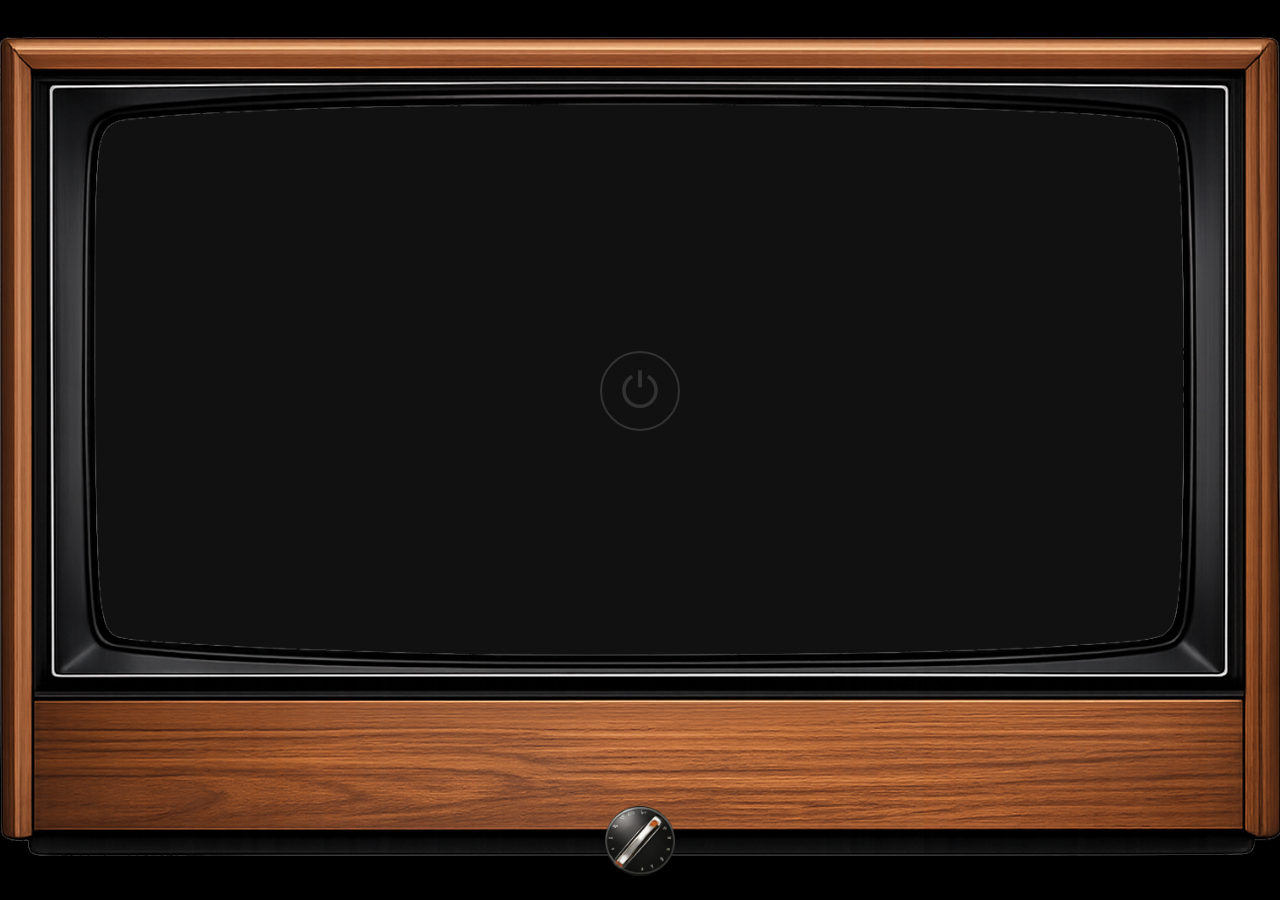
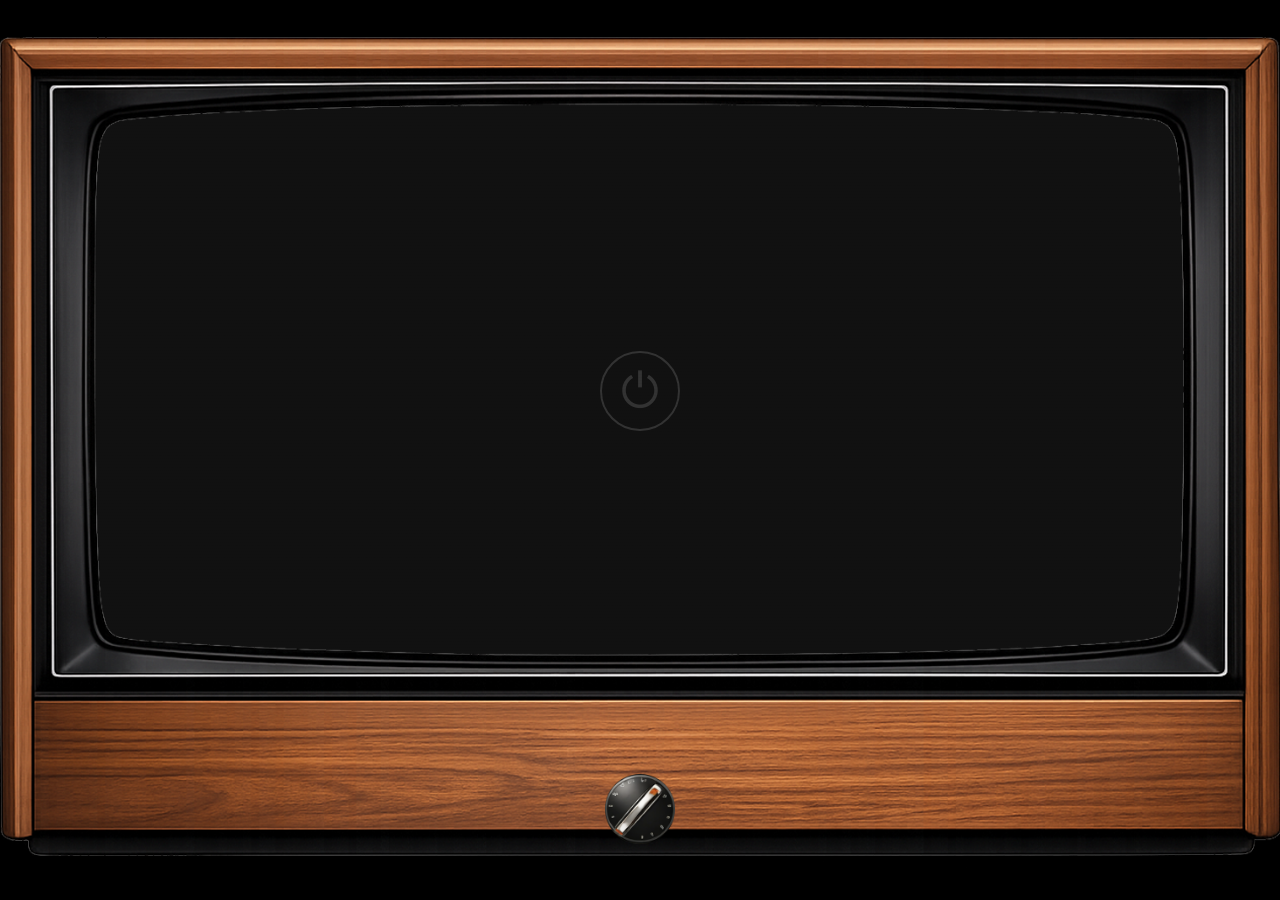
Before and after one commit to andrewdeitrick/andrewdeitrick.com, a Jekyll site: the page built from index.html, in a window 1280 px wide. Built offline with Jekyll 4.4.1, drawn with Linux system fonts in a browser that asks for light colours.

Commit message:
Bump dial up from bottom
Co-Authored-By: Claude Opus 4.6 (1M context) <noreply@anthropic.com>

```diff
--- a/assets/css/main.css
+++ b/assets/css/main.css
@@ -247,7 +247,7 @@ h1, h2, h3 {
   .tv-dial {
     position: fixed;
     z-index: 200;
-    bottom: 1.5rem;
+    bottom: 3.5rem;
     left: 50%;
     transform: translateX(-50%);
     width: 70px;
```
